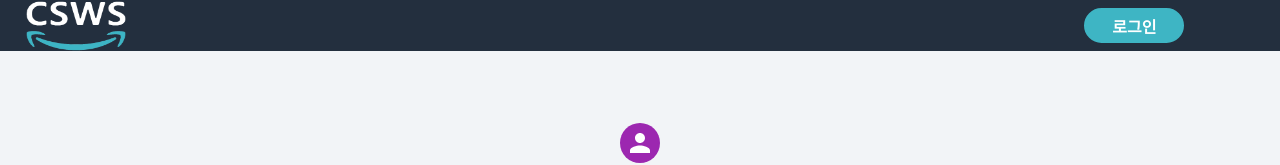
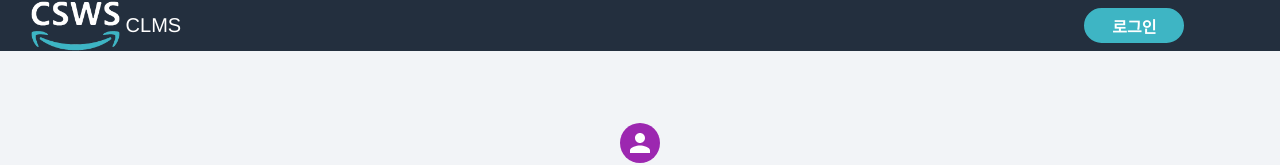
Before and after one commit to as1248/CLMS-frontend, a React (Create React App) app: page /login in a window 1280 px wide. Shown: the top 165 px of the page. Built offline with nearby package versions, Linux system fonts and the light colour scheme.

Commit message:
Update Header
헤더 로고 수정

```diff
--- a/src/components/Header.js
+++ b/src/components/Header.js
@@ -18,9 +18,11 @@ const Header = () => {
 
   return (
     <HeaderContent>
-      <HeaderLogo src={mainlogo} onClick={() => navigate('/')}/>
+      <HeaderLogo>
+        <Logo src={mainlogo} onClick={() => navigate('/')}/>
+        <div>CLMS</div>
+      </HeaderLogo>
       <div style={{marginRight:'50px'}}>
-
         {(userRole === null) ? (
           /* 비로그인 상태 */
           <HeaderBtn onClick={() => navigate('/login')}>로그인</HeaderBtn>
@@ -55,10 +57,16 @@ const HeaderContent = styled.header`
   color: white;
 `;
 
-const HeaderLogo = styled.img`
+const HeaderLogo = styled.div`
+  display: flex;
+  align-items: center;
+`;
+
+const Logo = styled.img`
   cursor: pointer;
   width: 100px;
   height: 50px;
+  object-fit: contain;
 `;
 
 const HeaderBtn = styled.button`
```
Lines whose indentation alone changed are shown as unchanged.
